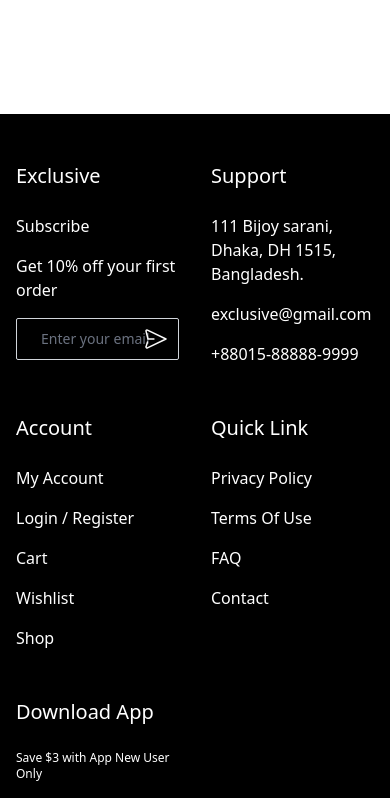
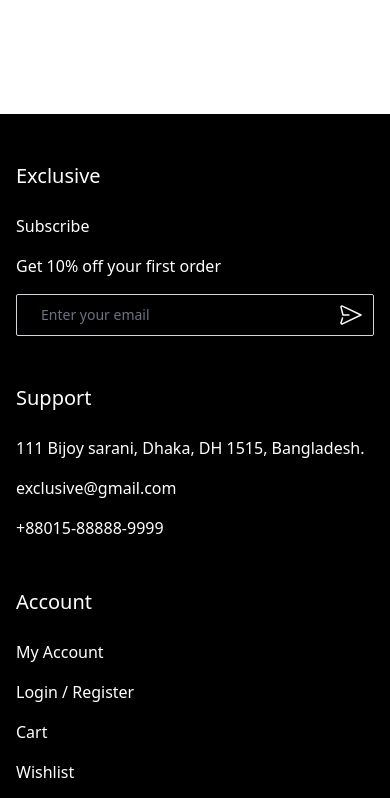
Before and after one commit to nadaa15/Exclusive-Store, a React (Vite) app: page /#/login in a window 390 px wide. Shown: the part 860-1658 px from the top of the page. Built offline with nearby package versions, Linux system fonts and the light colour scheme; no server answers.

Commit message:
solved some styling issues

```diff
--- a/src/Components/Footer.jsx
+++ b/src/Components/Footer.jsx
@@ -8,7 +8,7 @@ export default function Footer() {
   return (
     <footer className="w-full bg-black pt-6">
       <div className="mx-auto w-full max-w-screen-xl text-white">
-        <div className="grid grid-cols-2 gap-8 px-4 py-6 lg:py-8 md:grid-cols-5">
+        <div className="grid grid-cols-1 gap-8 px-4 py-6 lg:py-8 sm:grid-cols-2 md:grid-cols-5">
           <div>
             <h2 className="mb-6 text-xl font-medium">Exclusive</h2>
             <ul className="">
--- a/src/Components/Home.jsx
+++ b/src/Components/Home.jsx
@@ -7,7 +7,7 @@ import BestSelling from './BestSelling';
 import OurProducts from './OurProducts';
 import NewArrival from './NewArrival';
 import axios from 'axios';
-import HomrSlider from './HomeSlider';
+import HomeSlider from './HomeSlider';
 import { Helmet } from 'react-helmet';
 export default function Home() {
     const [timeLeft, setTimeLeft] = useState({
@@ -135,7 +135,7 @@ export default function Home() {
         </aside>
 
         <header className=" w-full md:w-3/4 mt-8 md:mt-0">
-          <HomrSlider />
+          <HomeSlider />
         </header>
       </div>
       <main className="container">
--- a/src/Components/HomeSlider.jsx
+++ b/src/Components/HomeSlider.jsx
@@ -3,7 +3,7 @@ import Slider from "react-slick";
 import hero from "../assets/images/hero.png";
 import appleLogo from "../assets/images/apple-logo.png";
 import { Link } from "react-router-dom";
-export default function SimpleSlider() {
+export default function HomeSlider() {
   var settings = {
     dots: true,
     infinite: true,
```
Also changed, not shown: 4 other files (tests, documents, lock files or other folders).
